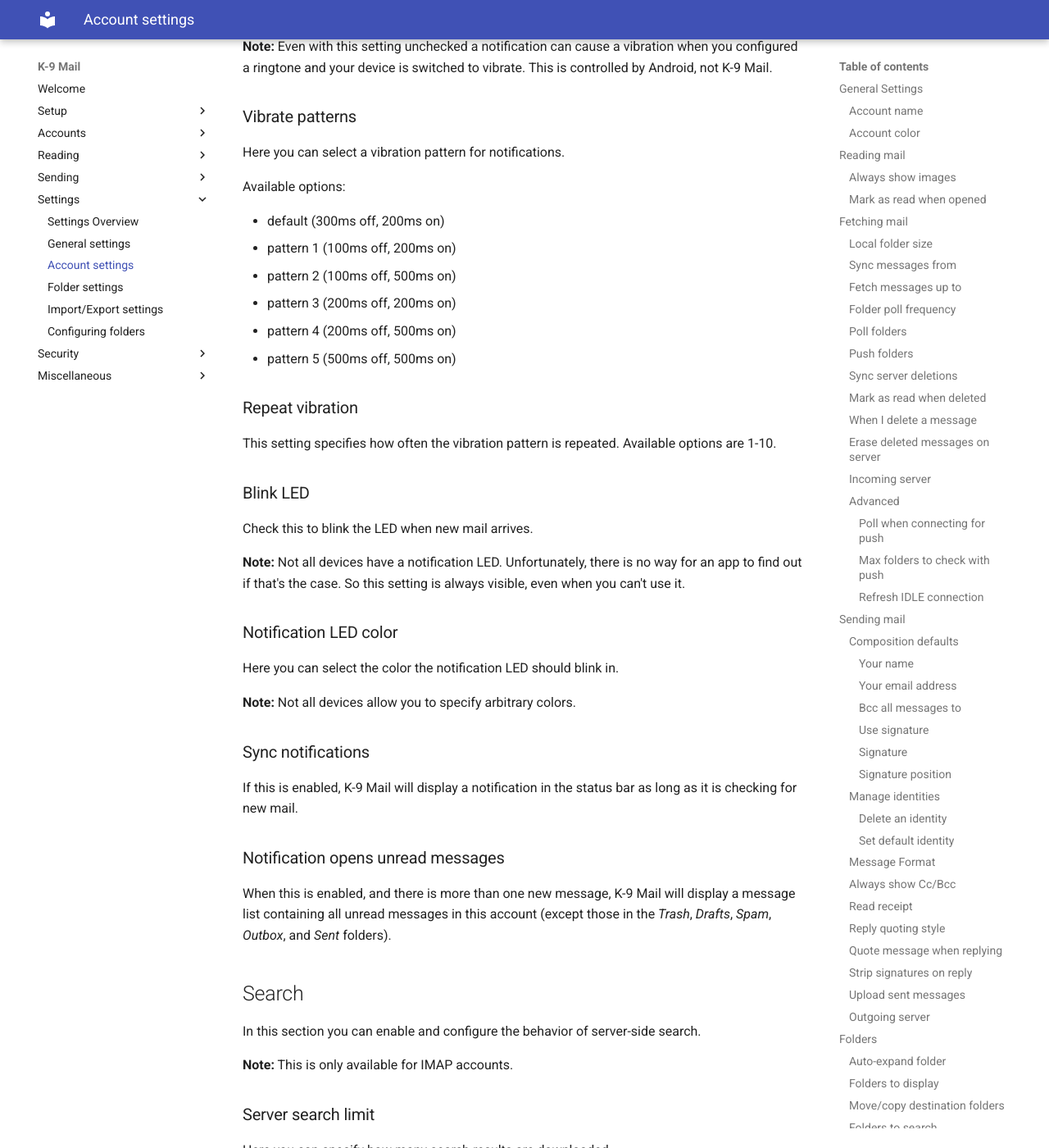
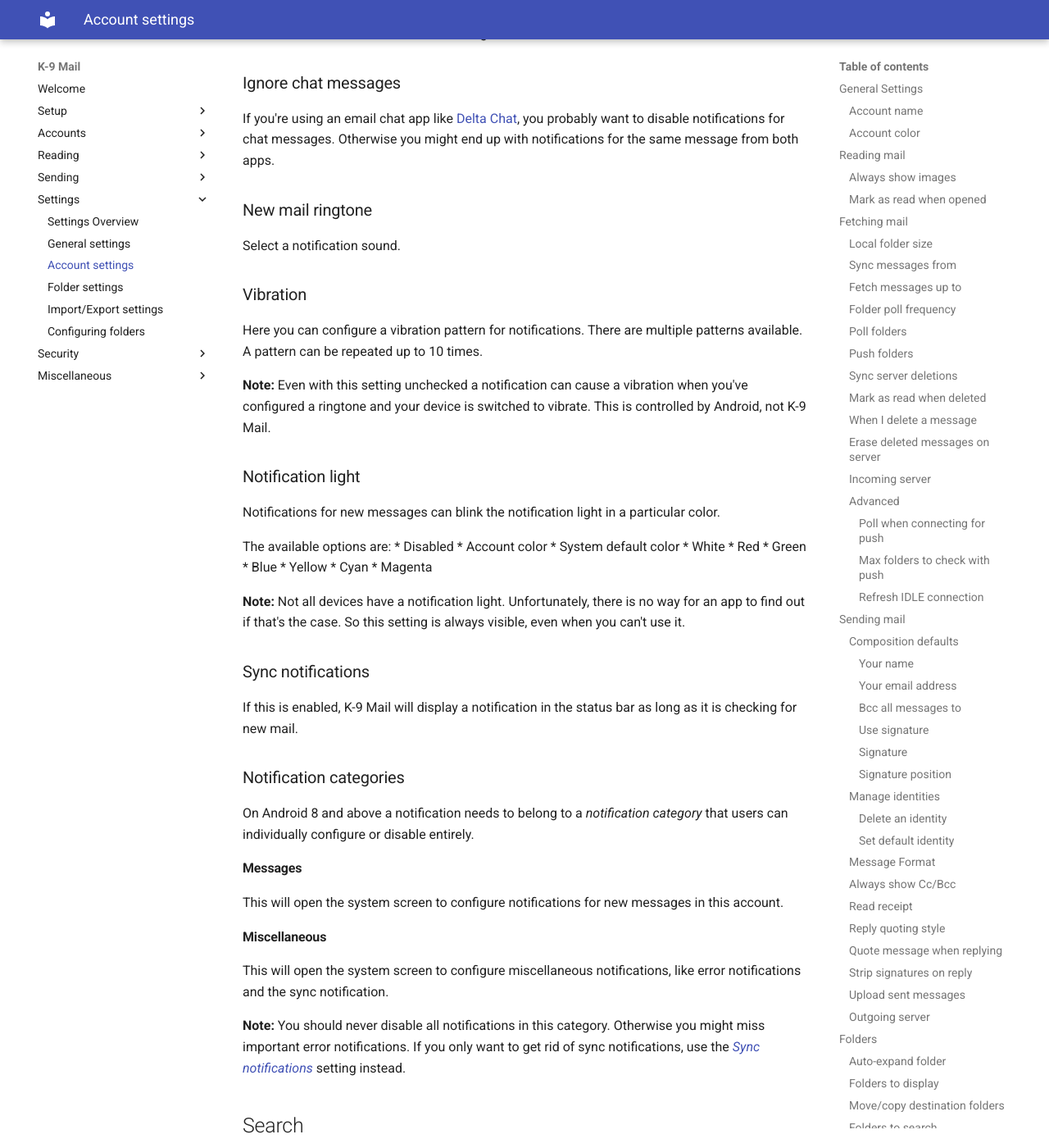
Before and after one commit to k9mail/k9mail-docs, an MkDocs documentation site: the page built from docs/en/current/settings/account.md, in a window 1280 px wide and 1400 px high, scrolled down 10986 px. Shown: the whole window at 82% size. Built offline with MkDocs 1.6.1 and Material for MkDocs 9.7.7, drawn with Linux system fonts in a browser that asks for light colours; some of the changed text lies outside the part shown.

Commit message:
Update notification settings
Co-authored-by: Art O Cathain <art.home@gmail.com>

```diff
--- a/docs/en/current/settings/account.md
+++ b/docs/en/current/settings/account.md
@@ -317,54 +317,69 @@
 Here you can specify whether and how you want to be notified of certain events.
 
 ### New mail notifications
-Enable this if you want K-9 Mail to create a notification each time a new (unread) message is downloaded.
+Enable this if you want K-9 Mail to notify you when new (unread) messages have been downloaded.
+
+### Notification folders
+K-9 Mail will only create notifications for messages in folders whose
+[notification class](../folder/#folder-notification-class) matches this setting.
 
 ### Include outgoing mail
 If this is unchecked K-9 Mail will not create notifications for downloaded messages that were sent by an address from
 one of your configured identities.
 
+### Contacts only
+Check this to limit notifications to messages from known contacts.
+
+### Ignore chat messages
+If you're using an email chat app like [Delta Chat](https://delta.chat/), you probably want to disable notifications
+for chat messages. Otherwise you might end up with notifications for the same message from both apps.
+
 ### New mail ringtone
-Specify the ringtone for the notification.
+Select a notification sound.
 
-### Vibrate
-Check this to enable vibration when new mail arrives.
+### Vibration
+Here you can configure a vibration pattern for notifications. There are multiple patterns available. A pattern can
+be repeated up to 10 times.
 
-**Note:** Even with this setting unchecked a notification can cause a vibration when you configured a ringtone and
+**Note:** Even with this setting unchecked a notification can cause a vibration when you've configured a ringtone and
 your device is switched to vibrate. This is controlled by Android, not K-9 Mail.
 
-### Vibrate patterns
-Here you can select a vibration pattern for notifications.
+### Notification light
+Notifications for new messages can blink the notification light in a particular color.
 
-Available options:
+The available options are:
+* Disabled
+* Account color
+* System default color
+* White
+* Red
+* Green
+* Blue
+* Yellow
+* Cyan
+* Magenta
 
-* default (300ms off, 200ms on)
-* pattern 1 (100ms off, 200ms on)
-* pattern 2 (100ms off, 500ms on)
-* pattern 3 (200ms off, 200ms on)
-* pattern 4 (200ms off, 500ms on)
-* pattern 5 (500ms off, 500ms on)
-
-### Repeat vibration
-This setting specifies how often the vibration pattern is repeated. Available options are 1-10.
-
-### Blink LED
-Check this to blink the LED when new mail arrives.
-
-**Note:** Not all devices have a notification LED. Unfortunately, there is no way for an app to find out if that's the
+**Note:** Not all devices have a notification light. Unfortunately, there is no way for an app to find out if that's the
 case. So this setting is always visible, even when you can't use it.
-
-### Notification LED color
-Here you can select the color the notification LED should blink in.
-
-**Note:** Not all devices allow you to specify arbitrary colors.
 
 ### Sync notifications
 If this is enabled, K-9 Mail will display a notification in the status bar as long as it is checking for new mail.
 
-### Notification opens unread messages
-When this is enabled, and there is more than one new message, K-9 Mail will display a message list containing all
-unread messages in this account (except those in the *Trash*, *Drafts*, *Spam*, *Outbox*, and *Sent* folders).
+### Notification categories
 
+On Android 8 and above a notification needs to belong to a *notification category* that users can individually configure
+or disable entirely.
+
+#### Messages
+This will open the system screen to configure notifications for new messages in this account.
+
+#### Miscellaneous
+This will open the system screen to configure miscellaneous notifications, like error notifications and the
+sync notification.
+
+**Note:** You should never disable all notifications in this category. Otherwise you might miss important error
+notifications. If you only want to get rid of sync notifications, use the [*Sync notifications*](#sync-notifications)
+setting instead.
 
 ## Search
 In this section you can enable and configure the behavior of server-side search.
```
Also changed, not shown: docs/en/current/settings/general.md (+12 -3 lines).
